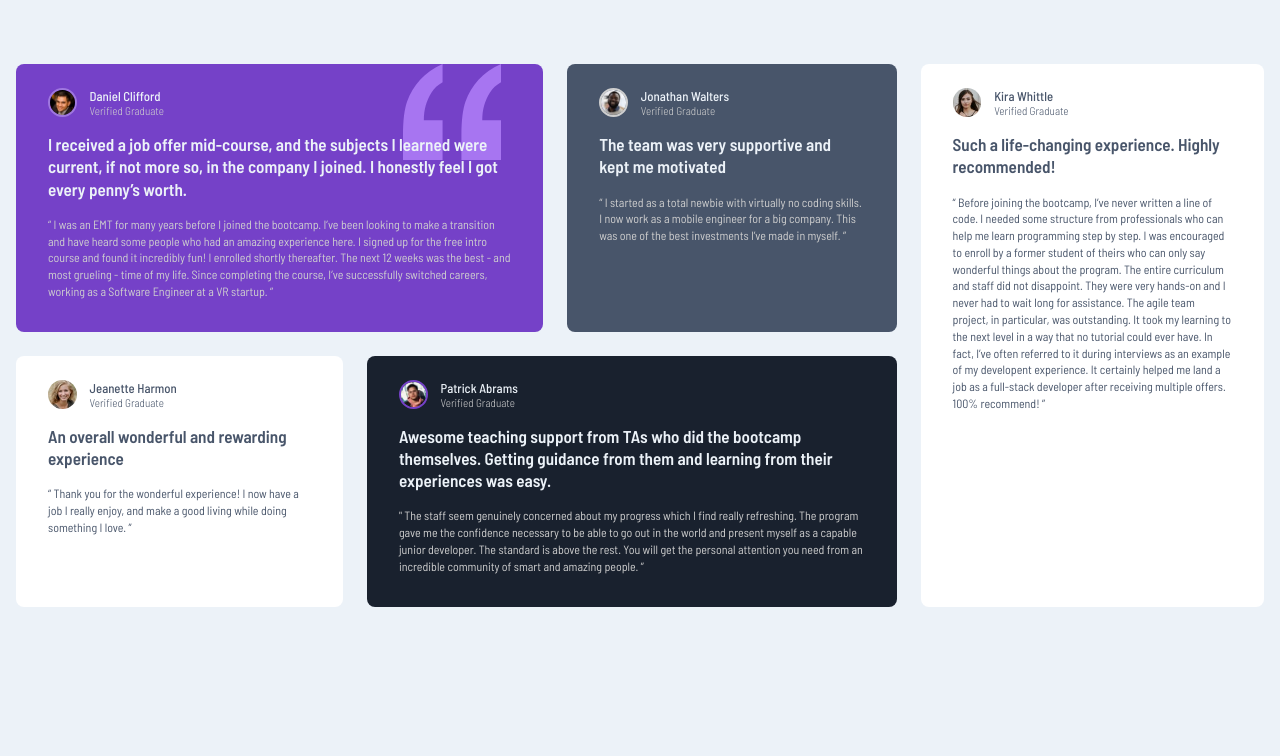
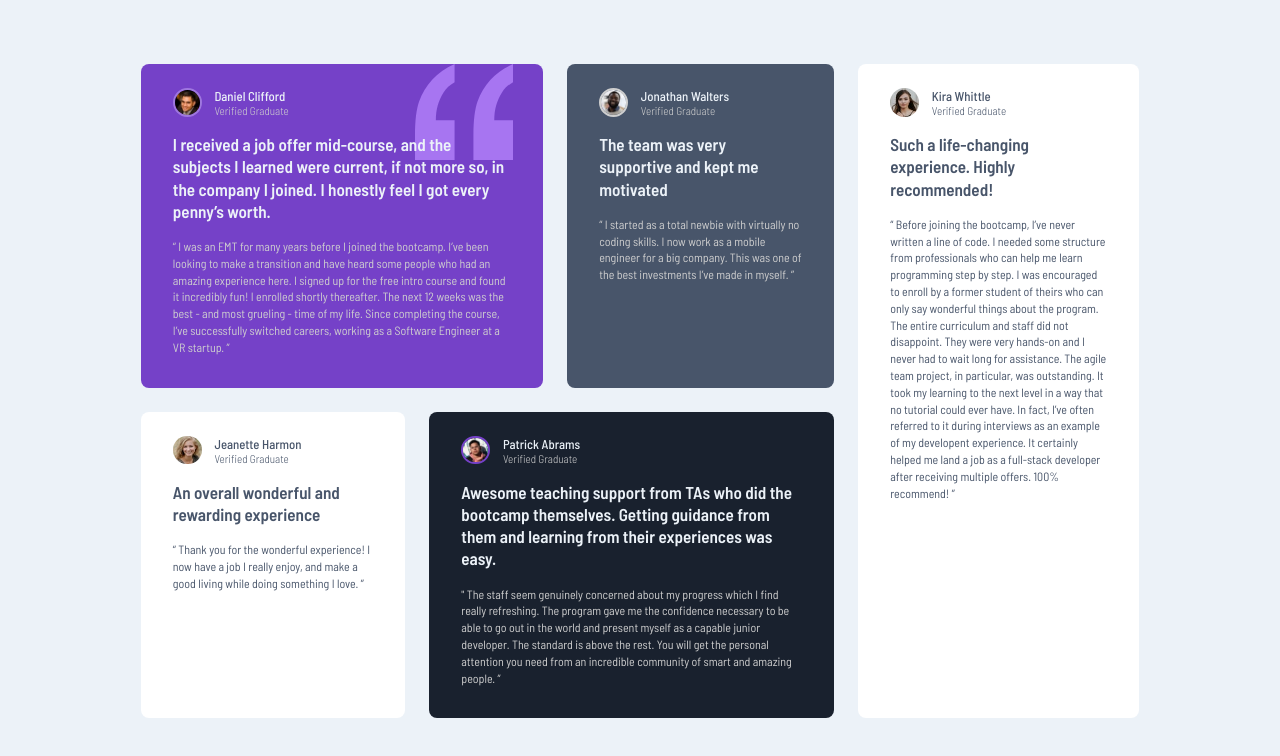
Before and after one commit to zololade/testimonials-grid-section-main, a website built with Vite: page index.html in a window 1280 px wide. Built offline with nearby package versions, Linux system fonts and the light colour scheme.

Commit message:
feat: Improve layout responsiveness on larger screens
Updates the grid layout on larger screens to enhance content organization and visual appeal. This includes adjusting column configuration, row structure, and container width for optimal display.

```diff
--- a/styles/_base.scss
+++ b/styles/_base.scss
@@ -8,11 +8,6 @@ body {
     padding: 4rem 1rem;
     color: util.$lg;
 
-    @include util.breakpoint-min(Tablet-l) {
-        display: grid;
-        place-content: center;
-    }
-
     .container {
         display: grid;
         gap: 1.5rem;
@@ -20,6 +15,8 @@ body {
         @include util.breakpoint-min(Tablet-l) {
             grid-template-columns: auto auto auto auto;
             grid-template-rows: auto auto;
+            max-width: 80%;
+            margin: auto;
         }
 
         @include util.breakpoint-md(Tablet-l, Mobile) {
```
